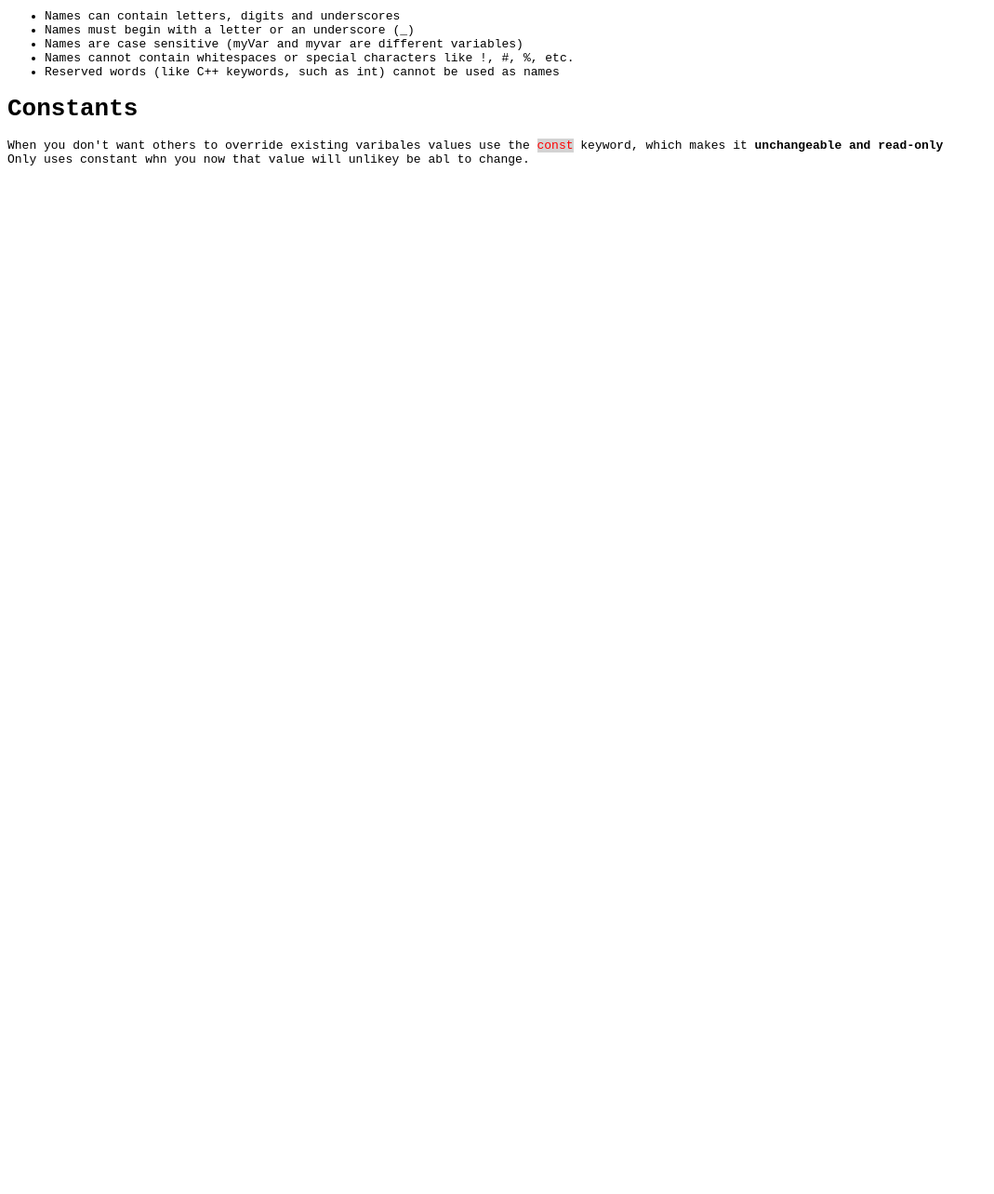
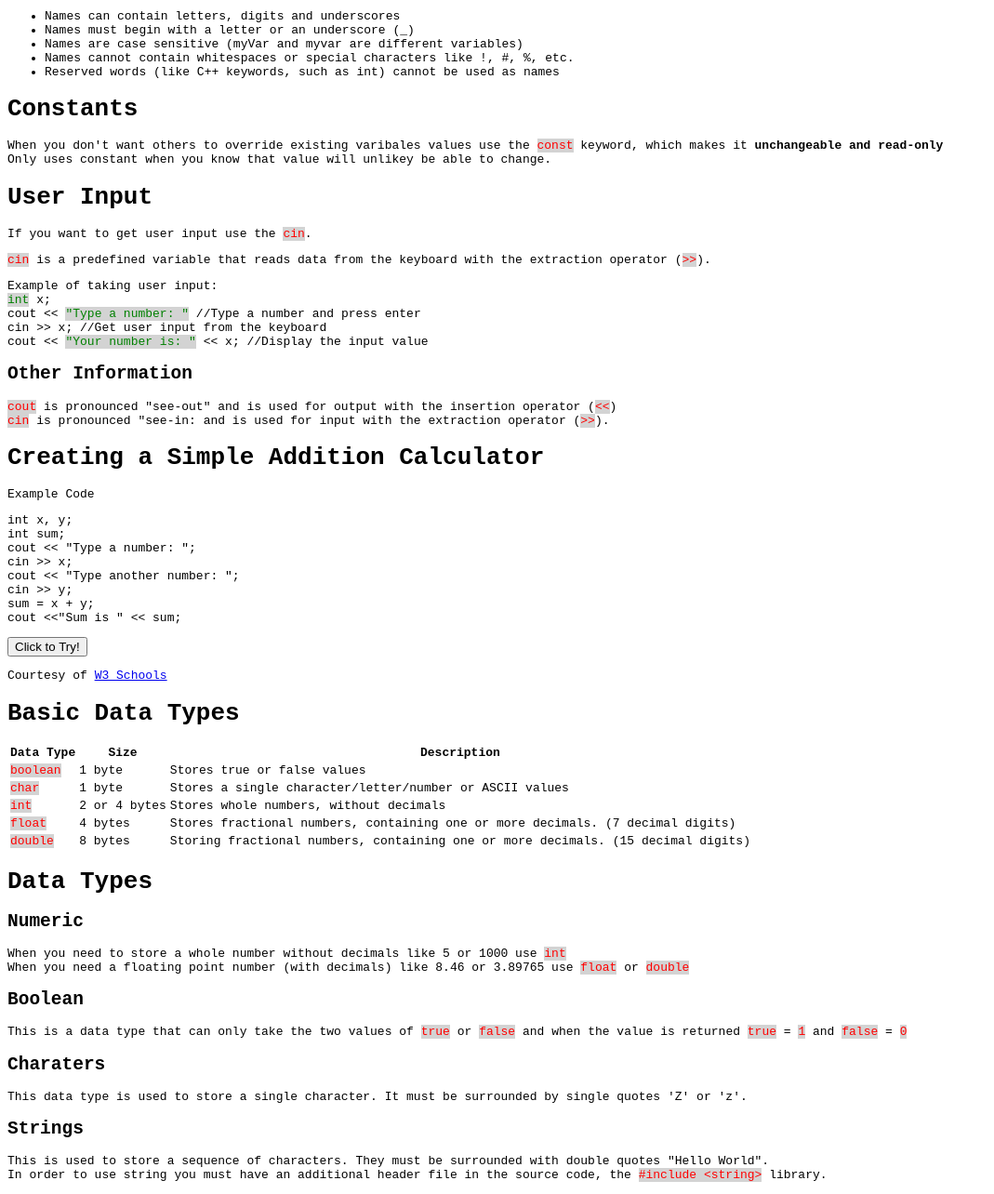
Before and after one commit to civic-coder-guy/Site_build_2, a plain HTML site: page W3S Notes/CPP_Notes.html in a window 1280 px wide. Shown: the part 3090-4374 px from the top of the page at 93% size, without its empty margins (0-1069 px from the left). Before the commit the page ends 3282 px from the top, so only its background shows below. Drawn offline with Linux system fonts and the light colour scheme.

Commit message:
Updates and Additions

```diff
--- a/W3S Notes/CPP_Notes.html
+++ b/W3S Notes/CPP_Notes.html
@@ -172,9 +172,90 @@
 
 <h1>Constants</h1>
 	<p>When you don't want others to override existing varibales values use the <code id="ct">const</code> keyword, which makes it <b>unchangeable and read-only</b></code><br>
-	Only uses constant whn you now that value will unlikey be abl to change.</p>
+	Only uses constant when you know that value will unlikey be able to change.</p>
 
+<h1>User Input</h1>
+	<p>If you want to get user input use the <code id="ct">cin</code>.
+	<p><code id="ct">cin</code> is a predefined variable that reads data from the keyboard with the extraction operator (<code id="ct">>></code>).</p>
+	<p>Example of taking user input:<br>
+	<code id="kw">int</code> <code>x;<br>
+	cout << </code> <code id="kw">"Type a number: "</code> <code> //Type a number and press enter<br>
+	cin >> x; //Get user input from the keyboard<br>
+	cout <<</code> <code id="kw">"Your number is: "</code> <code> << x; //Display the input value</code>
+	</p>
+<h2>Other Information</h2>
+	<p><code id="ct">cout</code> is pronounced "see-out" and is used for output with the insertion operator (<code id="ct"><<</code>)<br>
+	<code id="ct">cin</code> is pronounced "see-in: and is used for input with the extraction operator (<code id="ct">>></code>).
+	</p>
+<h1>Creating a Simple Addition Calculator</h1>
+	<div id="codebox">
+		<p>Example Code</p>
+		<div id="codedisplay">
+			<code id="cpp"> int</code> <code id="rc"> x, y;</code><br>
+			<code id="cpp"> int</code> <code id="rc"> sum;</code><br>
+			<code id="rc"> cout <<</code> <code id="ts">"Type a number: "</code><code id="rc">;</code><br>
+			<code id="rc"> cin >> x;</code><br>
+			<code id="rc"> cout <<</code> <code id="ts">"Type another number: "</code><code id="rc">;</code><br>
+			<code id="rc"> cin >> y;<br>
+			sum = x + y;<br>
+			cout <<</code><code id="ts">"Sum is "</code> <code id="rc"> << sum;</code>
+		</div>
+	<p><a href="https://www.w3schools.com/cpp/showcpp.asp?filename=demo_user_input2" target="_blank"><button class="custom-btn btn-7"><span>Click to Try!</span></button></a></p>
+	<p class="credit">Courtesy of <a href="https://www.w3schools.com" target="_blank">W3 Schools</a></p>
+	</div>
 
+<h1>Basic Data Types</h1>
+	<table>
+		<tr>
+			<th>Data Type</th>
+			<th>Size</th>
+			<th>Description</th>
+		</tr>
+		<tr>
+			<td><code id="ct">boolean</code></td>
+			<td>1 byte</td>
+			<td>Stores true or false values</td>
+		</tr>
+		<tr>
+			<td><code id="ct">char</code></td>
+			<td>1 byte</td>
+			<td>Stores a single character/letter/number or ASCII values</td>
+		</tr>
+		<tr>
+			<td><code id="ct">int</code></td>
+			<td>2 or 4 bytes</td>
+			<td>Stores whole numbers, without decimals</td>
+		</tr>
+		<tr>
+			<td><code id="ct">float</code></td>
+			<td>4 bytes</td>
+			<td>Stores fractional numbers, containing one or more decimals. (7 decimal digits)</td>
+		</tr>
+		<tr>
+			<td><code id="ct">double</code></td>
+			<td>8 bytes</td>
+			<td>Storing fractional numbers, containing one or more decimals. (15 decimal digits)</td>
+		</tr>
+	</table>
+
+<h1>Data Types</h1>
+	<h2>Numeric</h2>
+		<p>When you need to store a whole number without decimals like 5 or 1000 use <code id="ct">int</code><br>
+		When you need a floating point number (with decimals) like 8.46 or 3.89765 use <code id="ct">float</code> or <code id="ct">double</code>
+		</p>
+
+	<h2>Boolean</h2>
+		<p>This is a data type that can only take the two values of <code id="ct">true</code> or <code id="ct">false</code> and when the value is returned <code id="ct">true</code> = <code id="ct">1</code> and <code id="ct">false</code> = <code id="ct">0</code>
+		</p>
+
+	<h2>Charaters</h2>
+		<p>This data type is used to store a single character. It must be surrounded by single quotes 'Z' or 'z'.
+		</p>
+
+	<h2>Strings</h2>
+		<p>This is used to store a sequence of characters. They must be surrounded with double quotes "Hello World".<br>
+		In order to use string you must have an additional header file in the source code, the <code id="ct">#include &ltstring&gt</code> library.
+		</p>
 
 </body>
 </html>
```
